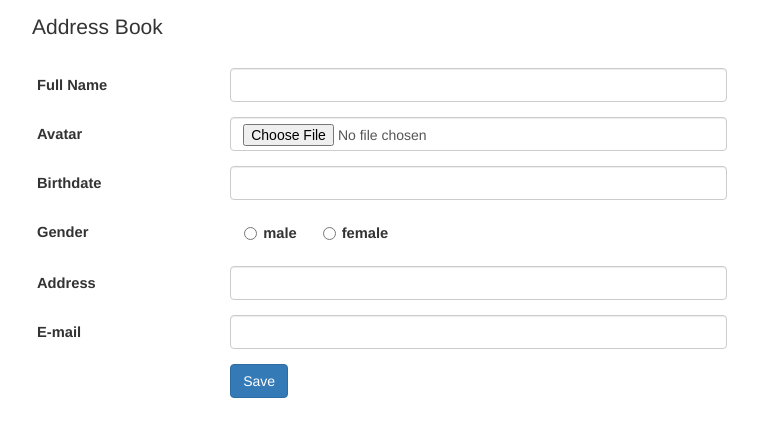
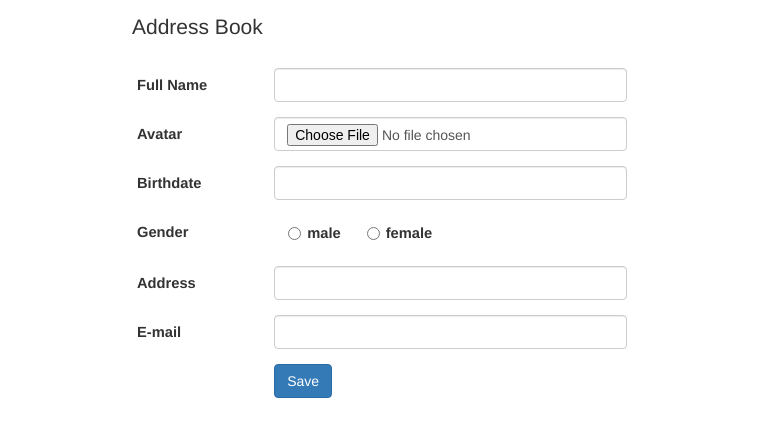
Before and after one commit to dmotorny/users, a plain HTML site: page index.html in a window 1280 px wide. Shown: the whole page, without its empty margins (258-1016 px from the left). Drawn offline with nearby package versions, Linux system fonts and the light colour scheme; no server answers.

Commit message:
content width update

```diff
--- a/custom.css
+++ b/custom.css
@@ -12,7 +12,7 @@ h1 {
 }
 
 .container {
-  max-width: 700px;
+  max-width: 500px;
 }
 
 .clear {
```
